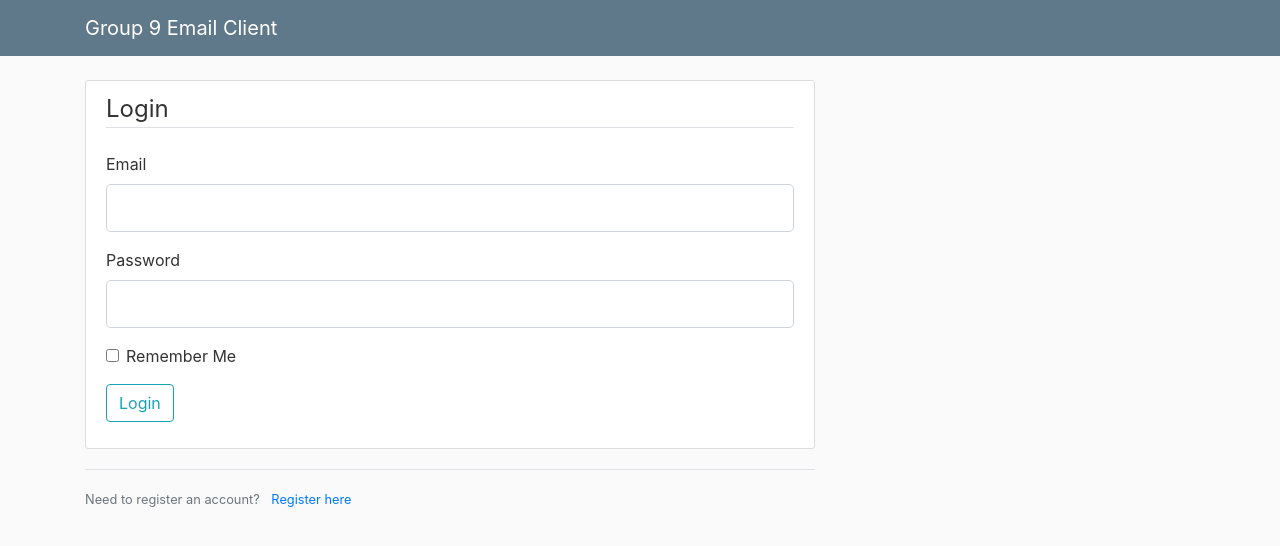
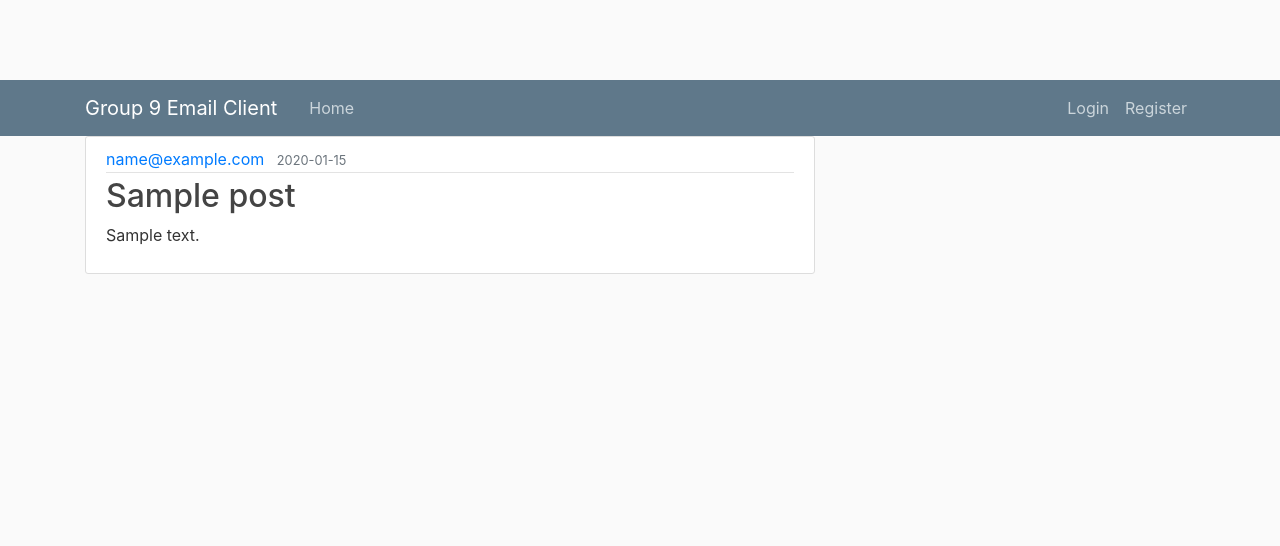
Before and after one commit to Intro-to-SE-Lab-Fall-20/Group-9, a Flask app: page / in a window 1280 px wide. Shown: the top 546 px of the page. Run offline with Flask 2, Linux system fonts and the light colour scheme; tables that the repository leaves empty hold one stand-in row (values such as "Sample post"); some libraries are stand-ins or nearby versions.

Commit message:
Create and View Emails
I added to the code jon submitted so that the user could create new emails and view them altogether and individually

```diff
--- /dev/null
+++ b/Email-Client/g9client/Templates/home.html
@@ -0,0 +1,15 @@
+{% extends "layout.html" %}
+{% block content %}
+    {% for post in posts %}
+    <article class="media content-section">
+        <div class="media-body">
+          <div class="article-metadata">
+            <a class="mr-2" href="#">{{ post.author.email }}</a>
+            <small class="text-muted">{{ post.date_posted.strftime('%Y-%m-%d') }}</small>
+          </div>
+          <h2><a class="article-title" href="{{ url_for('post', post_id=post.id) }}">{{ post.title }}</a></h2>
+          <p class="article-content">{{ post.content }}</p>
+        </div>
+    </article>
+    {% endfor %}
+{% endblock %}
--- a/Email-Client/g9client/Templates/layout.html
+++ b/Email-Client/g9client/Templates/layout.html
@@ -1,6 +1,7 @@
 <!DOCTYPE html>
-<html>
+<html lang="en">
 <head>
+
     <!-- Required meta tags -->
     <meta charset="utf-8">
     <meta name="viewport" content="width=device-width, initial-scale=1, shrink-to-fit=no">
@@ -10,20 +11,33 @@
 
     <link rel="stylesheet" type="text/css" href="{{ url_for('static', filename='main.css') }}">
 
+    {%if title%}
+        <title>Email Client - {{ title }}</title>
+    {% else %}
+        <title>Email Client</title>
+    {% endif %}
 </head>
 <body>
     <header class="site-header">
-    <nav class="navbar navbar-expand-md navbar-dark bg-steel fixed-top">
+        <nav class="navbar navbar-expand-md navbar-dark bg-steel">
           <div class="container">
             <a class="navbar-brand mr-4" href="/">Group 9 Email Client</a>
             <button class="navbar-toggler" type="button" data-toggle="collapse" data-target="#navbarToggle" aria-controls="navbarToggle" aria-expanded="false" aria-label="Toggle navigation">
               <span class="navbar-toggler-icon"></span>
             </button>
             <div class="collapse navbar-collapse" id="navbarToggle">
+              <div class="navbar-nav mr-auto">
+                <a class="nav-item nav-link" href="{{ url_for('home') }}">Home</a>
+              </div>
               <!-- Navbar Right Side -->
               <div class="navbar-nav">
                 {% if current_user.is_authenticated %}
+                  <a class="nav-item nav-link" href="{{ url_for('new_post') }}">New Email</a>
+                  <a class="nav-item nav-link" href="{{ url_for('account') }}">Account</a>
                   <a class="nav-item nav-link" href="{{ url_for('logout') }}">Logout</a>
+                {% else %}
+                  <a class="nav-item nav-link" href="{{ url_for('login') }}">Login</a>
+                  <a class="nav-item nav-link" href="{{ url_for('register') }}">Register</a>
                 {% endif %}
               </div>
             </div>
@@ -37,13 +51,14 @@
             {% with messages = get_flashed_messages(with_categories=true) %}
                 {% if messages %}
                     {% for category, message in messages %}
-              <div class="alert alert-{{ category }}">
-                {{ message }}
+                        <div class="alert alert-{{category}}">
+                            {{message}}
                         </div>
                     {% endfor %}
                 {% endif %}
             {% endwith %}
             {% block content %}{% endblock %}
+          </div>
         </div>
     </main>
 
@@ -52,5 +67,6 @@
     <script src="https://code.jquery.com/jquery-3.3.1.slim.min.js" integrity="sha384-q8i/X+965DzO0rT7abK41JStQIAqVgRVzpbzo5smXKp4YfRvH+8abtTE1Pi6jizo" crossorigin="anonymous"></script>
     <script src="https://cdnjs.cloudflare.com/ajax/libs/popper.js/1.14.7/umd/popper.min.js" integrity="sha384-UO2eT0CpHqdSJQ6hJty5KVphtPhzWj9WO1clHTMGa3JDZwrnQq4sF86dIHNDz0W1" crossorigin="anonymous"></script>
     <script src="https://stackpath.bootstrapcdn.com/bootstrap/4.3.1/js/bootstrap.min.js" integrity="sha384-JjSmVgyd0p3pXB1rRibZUAYoIIy6OrQ6VrjIEaFf/nJGzIxFDsf4x0xIM+B07jRM" crossorigin="anonymous"></script>
+
 </body>
 </html>
--- a/Email-Client/g9client/forms.py
+++ b/Email-Client/g9client/forms.py
@@ -1,5 +1,7 @@
 from flask_wtf import FlaskForm
-from wtforms import StringField, PasswordField, SubmitField, BooleanField, IntegerField
+from flask_wtf.file import FileField, FileAllowed
+from flask_login import current_user
+from wtforms import StringField, PasswordField, SubmitField, BooleanField, IntegerField, TextAreaField
 from wtforms.validators import DataRequired, Length, Email, EqualTo, ValidationError
 from g9client.models import User
 import os
@@ -23,3 +25,18 @@ class LoginForm(FlaskForm):
     password = PasswordField('Password', validators=[DataRequired()])
     remember = BooleanField('Remember Me')
     submit = SubmitField('Login')
+
+class UpdateAccoutForm(FlaskForm):
+    email = StringField('Email', validators=[DataRequired(), Email()])
+    submit = SubmitField('Update')
+
+    def validate_email(self, email):
+        if email.data != current_user.email:
+            user = User.query.filter_by(email=email.data).first()
+            if user:
+                raise ValidationError('That email is taken. Please choose a different one.')
+
+class EmailForm(FlaskForm):
+    title = StringField('Title', validators=[DataRequired()])
+    content = TextAreaField('Content', validators=[DataRequired()])
+    submit = SubmitField('Send')
--- a/Email-Client/g9client/routes.py
+++ b/Email-Client/g9client/routes.py
@@ -1,52 +1,112 @@
-from flask import render_template, url_for, flash, redirect, request
+import os
+import secrets
+from PIL import Image
+from flask import render_template, url_for, flash, redirect, request, abort
 from g9client import app, db, bcrypt
-from g9client.forms import RegistrationForm, LoginForm
-from g9client.models import User
+from g9client.forms import RegistrationForm, LoginForm, UpdateAccoutForm, EmailForm
+from g9client.models import User, Post
 from flask_login import login_user, current_user, logout_user, login_required
-import os
 
-@app.route('/', methods=["GET", "POST"])
-@app.route('/login', methods=["GET", "POST"])
+
+@app.route('/')
+@app.route('/home')
+def home():
+    posts = Post.query.all()
+    return render_template('home.html',posts=posts)
+
+@app.route('/register', methods=['GET', 'POST'])
+def register():
+    if current_user.is_authenticated:
+        return redirect(url_for('home'))
+    form = RegistrationForm()
+    if form.validate_on_submit():
+        hashed_password = bcrypt.generate_password_hash(form.password.data).decode('utf-8')
+        user = User(email=form.email.data,
+            password=hashed_password,
+            imap_server=form.imap_server.data,
+            smtp_server=form.smtp_server.data,
+            smtp_port=form.smtp_port.data)
+        db.session.add(user)
+        db.session.commit()
+        flash('Your account has been created! You are now able to log in','success')
+        return redirect(url_for('login'))
+    return render_template('register.html', title='Register', form=form)
+
+@app.route('/login', methods=['GET', 'POST'])
 def login():
     if current_user.is_authenticated:
-        return redirect(url_for('account'))
+        return redirect(url_for('home'))
     form = LoginForm()
     if form.validate_on_submit():
         user = User.query.filter_by(email=form.email.data).first()
         if user and bcrypt.check_password_hash(user.password, form.password.data):
             login_user(user, remember=form.remember.data)
             next_page = request.args.get('next')
-            return redirect(next_page) if next_page else redirect(url_for('account'))
+            return redirect(next_page) if next_page else redirect(url_for('home'))
         else:
-            flash('Login unsuccessful. Please check email and password.', 'danger')
+            flash('Login Unsuccessful. Please check email and password', 'danger')
     return render_template('login.html', title='Login', form=form)
-
-@app.route('/register', methods=["GET", "POST"])
-def register():
-    if current_user.is_authenticated:
-        return redirect(url_for('home'))
-    form = RegistrationForm()
-    if form.validate_on_submit():
-        hashed_password = bcrypt.generate_password_hash(form.password.data).decode('utf-8')
-        user = User(
-            email=form.email.data,
-            password=hashed_password,
-            imap_server=form.imap_server.data,
-            smtp_server=form.smtp_server.data,
-            smtp_port=form.smtp_port.data
-        )
-        db.session.add(user)
-        db.session.commit()
-        flash(f'Account details registered for {form.email.data}!', 'success')
-        return redirect(url_for('login'))
-    return render_template('register.html', title='Register', form=form)
 
 @app.route('/logout')
 def logout():
     logout_user()
-    return redirect(url_for('login'))
+    return redirect(url_for('home'))
 
-@app.route("/account")
+@app.route('/account', methods=['GET', 'POST'])
 @login_required
 def account():
-    return render_template('account.html', title='Account')
+    form = UpdateAccoutForm()
+    if form.validate_on_submit():
+        current_user.email = form.email.data
+        db.session.commit()
+        flash('Your account has been updated!', 'success')
+        return redirect(url_for('account'))
+    elif request.method == 'GET':
+        form.email.data = current_user.email
+    return render_template('account.html', title='Account', form=form)
+
+@app.route('/post/new', methods=['GET', 'POST'])
+@login_required
+def new_post():
+    form = EmailForm()
+    if form.validate_on_submit():
+        post = Post(title=form.title.data, content=form.content.data, author=current_user)
+        db.session.add(post)
+        db.session.commit()
+        flash('Your email has been created!', 'success')
+        return redirect(url_for('home'))
+    return render_template('create_email.html', title='New Email', form=form, legend='New Email')
+
+@app.route('/post/<int:post_id>')
+def post(post_id):
+    post = Post.query.get_or_404(post_id)
+    return render_template('post.html', title=post.title, post=post)
+
+@app.route('/post/<int:post_id>/update', methods=['GET', 'POST'])
+@login_required
+def update_post(post_id):
+    post = Post.query.get_or_404(post_id)
+    if post.author != current_user:
+        abort(403)
+    form = EmailForm()
+    if form.validate_on_submit():
+        post.title = form.title.data
+        post.content = form.content.data
+        db.session.commit()
+        flash('Your email has been updated!', 'success')
+        return redirect(url_for('post', post_id=post.id))
+    elif request.method == 'GET':
+        form.title.data = post.title
+        form.content.data = post.content
+    return render_template('create_email.html', title='Update Email', form=form, legend='Update Email')
+
+@app.route('/post/<int:post_id>/delete', methods=['POST'])
+@login_required
+def delete_post(post_id):
+    post = Post.query.get_or_404(post_id)
+    if post.author != current_user:
+        abort(403)
+    db.session.delete(post)
+    db.session.commit()
+    flash('Your email has been deleted!', 'success')
+    return redirect(url_for('home'))
```
Also changed, not shown: Email-Client/g9client/Templates/account.html (+33 -8 lines), Email-Client/g9client/Templates/create_email.html (added, +40 -0 lines), Email-Client/g9client/Templates/post.html (added, +38 -0 lines), Email-Client/g9client/models.py (+11 -0 lines). Lines whose indentation alone changed are shown as unchanged.
